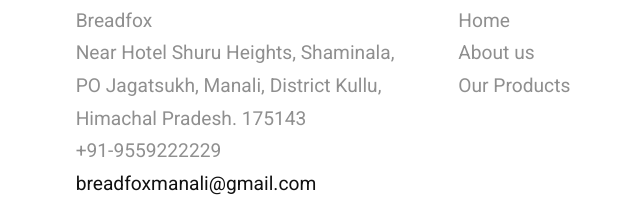
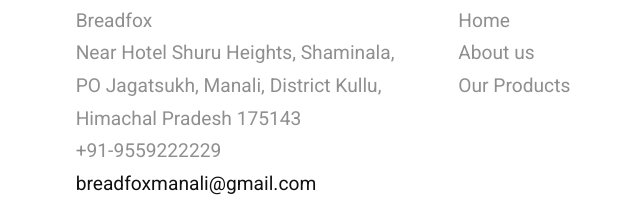
Before and after one commit to ishansinghcms/breadfox, a plain HTML site: page index.html in a window 1280 px wide. Shown: the part 4047-4254 px from the top of the page, 397-1037 px from the left. Drawn offline with nearby package versions, Linux system fonts and the light colour scheme; files that its build step writes are made by us from their sources.

Commit message:
some changes

```diff
--- a/index.html
+++ b/index.html
@@ -678,7 +678,7 @@
                   <li>Breadfox</li>
                   <li>
                     Near Hotel Shuru Heights, Shaminala, PO Jagatsukh, Manali,
-                    District Kullu, Himachal Pradesh. 175143
+                    District Kullu, Himachal Pradesh 175143
                   </li>
                   <li>+91-9559222229</li>
                   <li>
```
